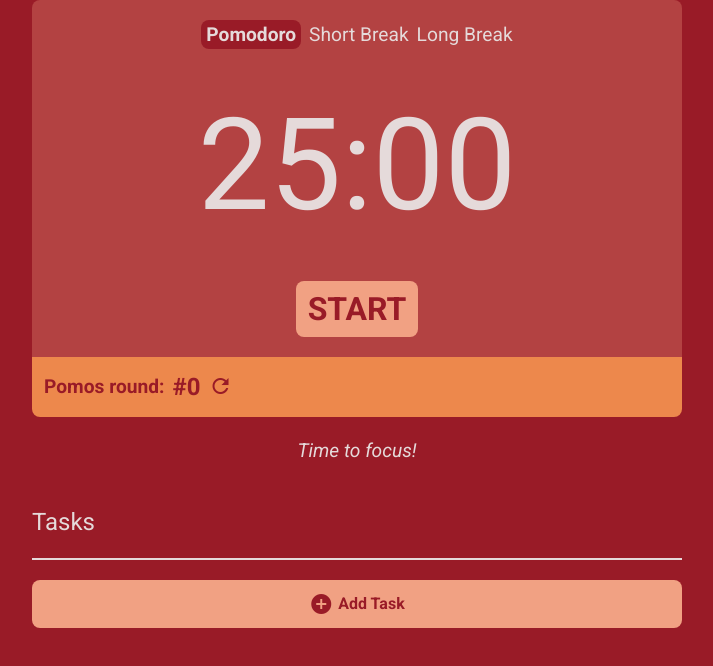
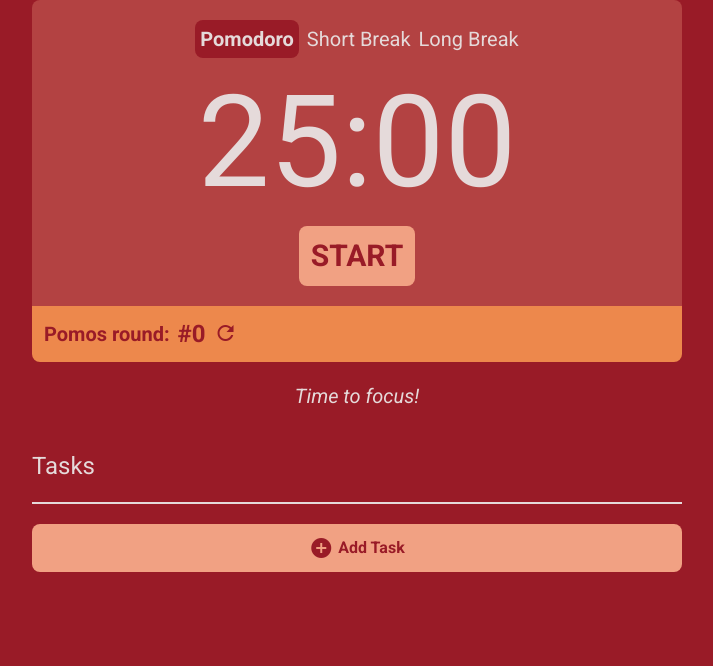
Before and after one commit to wilkus27/pomodoro-soup, a React (Vite) app: page / in a window 1280 px wide. Shown: the top 666 px of the page, without its empty margins (283-996 px from the left). Built offline with nearby package versions, Linux system fonts and the light colour scheme.

Commit message:
restyle timer

```diff
--- a/src/components/timer/TimerContainer.jsx
+++ b/src/components/timer/TimerContainer.jsx
@@ -131,9 +131,9 @@ export default function TimerContainer() {
     }, [options, skipPomodoro, skipShortBreak, skipLongBreak, breaksInInterval, dispatch])
 
     return (
-        <div className="timer-container">
-            <div className="timer">
-                <div className="timer-options">
+        <div className="timer-container mb-5 w-full">
+            <div className="timer bg-color5faded rounded-t-lg flex-center flex-col gap-y-5 p-5">
+                <div className="timer-options flex gap-2">
                     {options.map((option) => {
                         return (
                             <TimerOption
@@ -153,11 +153,11 @@ export default function TimerContainer() {
                     }
                 })}
             </div>
-            <div className="timer-info">
+            <div className="timer-info bg-color4 rounded-b-lg p-3">
                 {(activeOption === "pomodoro") && <TimerPomodoroCount total={pomosRound} refresh={() => dispatch(resetPomosRound())} name="Pomos" />}
                 {(activeOption != "pomodoro") && <TimerPomodoroCount total={breaksRound} refresh={() => dispatch(resetBreaksRound())} name="Breaks" />}
             </div>
-            <div className="timer-current-task">
+            <div className="timer-current-task text-xl italic p-5 text-center">
                 <span>{taskName}</span>
             </div>
         </div>
--- a/src/components/timer/TimerCounter.jsx
+++ b/src/components/timer/TimerCounter.jsx
@@ -21,14 +21,14 @@ export default function TimerCounter( {option} ) {
 
     return (
         <>
-            <span className="timer-string">{`${minutes(option.time)}`.padStart(2, 0)}:{`${seconds(option.time)}`.padStart(2, 0)}</span>
-            <div className="timer-buttons">
+            <span className="timer-string text-9xl">{`${minutes(option.time)}`.padStart(2, 0)}:{`${seconds(option.time)}`.padStart(2, 0)}</span>
+            <div className="timer-buttons w-full relative flex-center">
                 {!option.isCountingDown && <button className="timer-btn" onClick={() => setCountingDown(true)}>START</button>}
                 {option.isCountingDown &&
                     <>
                         <button className="timer-btn" onClick={() => setCountingDown(false)}>PAUSE</button>
-                        <button className="timer-skip" onClick={() => dispatch(skipRound({key: option.key}))}>
-                            <span className="material-icons">skip_next</span>
+                        <button className="timer-skip absolute right-0 border-none bg-none text-color6" onClick={() => dispatch(skipRound({key: option.key}))}>
+                            <span className="text-5xl! material-icons">skip_next</span>
                         </button>
                     </>
                 }
--- a/src/components/timer/TimerPomodoroCount.jsx
+++ b/src/components/timer/TimerPomodoroCount.jsx
@@ -1,9 +1,9 @@
 export default function TimerPomodoroCount( {total, refresh, name} ) {
     return (
-        <div className="timer-pomodoro-count">
+        <div className="timer-pomodoro-count text-xl font-bold text-color1 flex items-center gap-2">
             <span>{`${name} round:`}</span>
-            <span className="timer-info-text">{`#${total}`}</span>
-            <button className="refresh" onClick={refresh}>
+            <span className="timer-info-text text-2xl">{`#${total}`}</span>
+            <button className="refresh bg-none border-none text-color1 p-0" onClick={refresh}>
                 <span className="material-icons">refresh</span>
             </button>
         </div>
--- a/src/styles.css
+++ b/src/styles.css
@@ -92,109 +92,10 @@ body {
 
 /* TIMER */
 
-.timer-container {
-    margin-bottom: 20px;
-    width: 100%;
-}
-
-.timer {
-    background: var(--color5faded);
-    border-radius: 8px 8px 0 0;
-    display: flex;
-    flex-direction: column;
-    align-items: center;
-    justify-content: center;
-    row-gap: 20px;
-    padding: 20px;
-}
-
-.timer-options {
-    display: flex;
-    gap: 8px;
-}
-
 .timer-option-btn {
-    font-size: 1.2rem;
-    background: none;
-    border: none;
-    color: var(--color6);
-}
-
-.timer-option-btn.active {
-    font-weight: bold;
-    background: var(--color1);
-    border-radius: 8px;
-    padding: 5px;
-}
-
-.timer-option-btn:hover {
-    cursor: pointer;
-}
-
-.timer-string {
-    font-size: 8rem;
-}
-
-.timer-buttons {
-    width: 100%;
-    position: relative;
-    display: flex;
-    align-items: center;
-    justify-content: center;
+    @apply text-xl bg-none border-none text-color6 [&.active]:font-bold [&.active]:bg-color1 [&.active]:rounded-lg [&.active]:p-1.25
 }
 
 .timer-btn {
-    font-size: 2rem;
-    font-weight: bold;
-    padding: 12px;
-    background: var(--color5);
-    color: var(--color1);
-    border-radius: 8px;
-    border: none;
+    @apply text-3xl font-bold p-3 bg-color5 text-color1 rounded-lg border-none
 }
-
-.timer-skip {
-    position: absolute;
-    right: 0;
-    border: none;
-    background: none;
-    color: var(--color6);
-}
-
-.timer-skip > span {
-    font-size: 3rem;
-}
-
-.timer-pomodoro-count {
-    font-size: 1.2rem;
-    font-weight: bold;
-    color: var(--color1);
-    display: flex;
-    align-items: center;
-    gap: 8px;
-}
-
-.timer-pomodoro-count > .timer-info-text {
-    font-size: 1.5rem;
-}
-
-.timer-pomodoro-count > .refresh {
-    background: none;
-    border: none;
-    color: var(--color1);
-    padding: 0;
-}
-
-.timer-info {
-    background: var(--color4);
-    border-radius: 0px 0px 8px 8px;
-    padding: 12px;
-}
-
-.timer-current-task {
-    font-size: 1.2rem;
-    font-style: italic;
-    padding: 20px;
-    text-align: center;
-
-}
```
